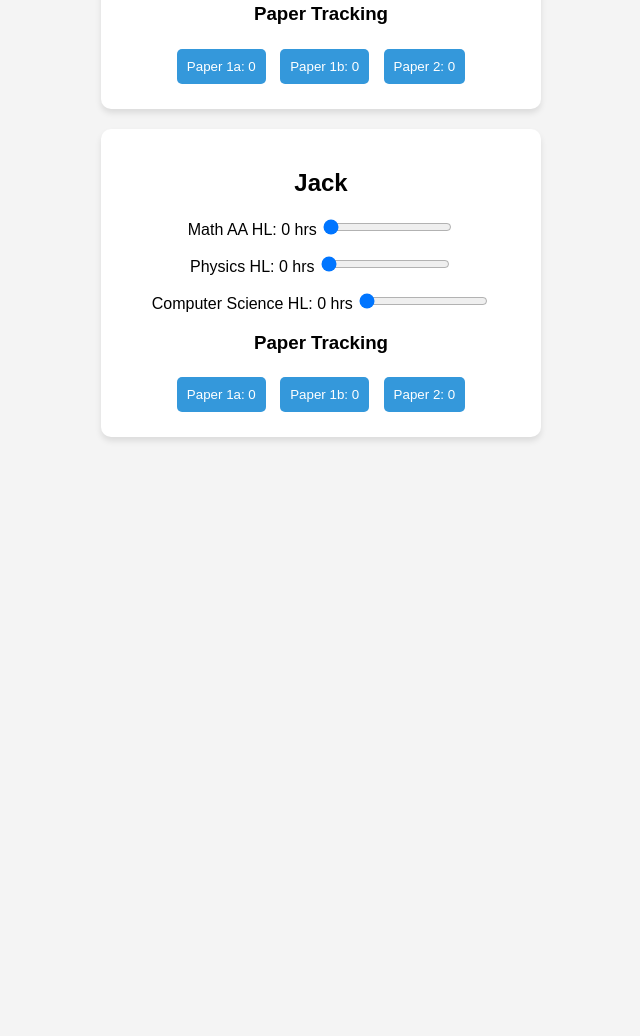
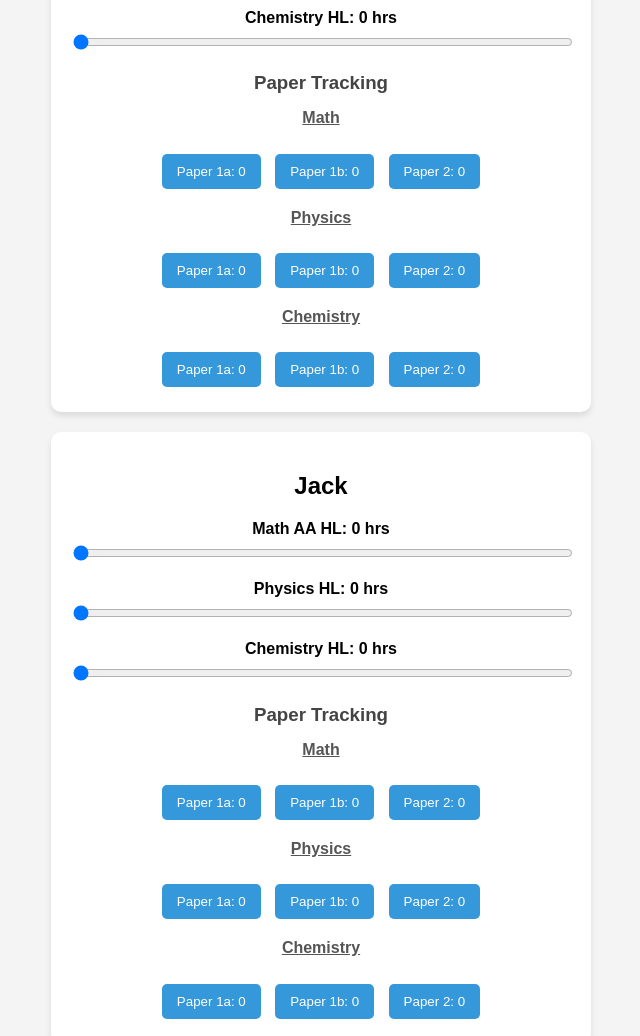
Before and after one commit to lolipop-ed234sav/lolipop-ed234sav.github.io, a plain HTML site: page index.html in a window 1280 px wide. Shown: the part 307-1343 px from the top of the page, without its empty margins (319-959 px from the left). Before the commit the page ends 800 px from the top, so only its background shows below. Drawn offline with Linux system fonts and the light colour scheme.

Commit message:
new updated new files

```diff
--- a/index.html
+++ b/index.html
@@ -27,9 +27,20 @@
         </div>
         <div class="papers">
             <h3>Paper Tracking</h3>
-            <button onclick="incrementPaper('paper1a1')">Paper 1a: <span id="paper1a1">0</span></button>
-            <button onclick="incrementPaper('paper1b1')">Paper 1b: <span id="paper1b1">0</span></button>
-            <button onclick="incrementPaper('paper21')">Paper 2: <span id="paper21">0</span></button>
+            <h4>Math</h4>
+            <button onclick="incrementPaper('paper1a_math1')">Paper 1a: <span id="paper1a_math1">0</span></button>
+            <button onclick="incrementPaper('paper1b_math1')">Paper 1b: <span id="paper1b_math1">0</span></button>
+            <button onclick="incrementPaper('paper2_math1')">Paper 2: <span id="paper2_math1">0</span></button>
+
+            <h4>Physics</h4>
+            <button onclick="incrementPaper('paper1a_physics1')">Paper 1a: <span id="paper1a_physics1">0</span></button>
+            <button onclick="incrementPaper('paper1b_physics1')">Paper 1b: <span id="paper1b_physics1">0</span></button>
+            <button onclick="incrementPaper('paper2_physics1')">Paper 2: <span id="paper2_physics1">0</span></button>
+
+            <h4>Chemistry</h4>
+            <button onclick="incrementPaper('paper1a_chemistry1')">Paper 1a: <span id="paper1a_chemistry1">0</span></button>
+            <button onclick="incrementPaper('paper1b_chemistry1')">Paper 1b: <span id="paper1b_chemistry1">0</span></button>
+            <button onclick="incrementPaper('paper2_chemistry1')">Paper 2: <span id="paper2_chemistry1">0</span></button>
         </div>
     </div>
 
@@ -45,15 +56,26 @@
                 <input type="range" min="0" max="60" step="0.5" value="0" oninput="updateHours('physics2', this.value)">
             </div>
             <div class="subject">
-                <label>Computer Science HL: <span id="chemistry2">0</span> hrs</label>
+                <label>Chemistry HL: <span id="chemistry2">0</span> hrs</label>
                 <input type="range" min="0" max="60" step="0.5" value="0" oninput="updateHours('chemistry2', this.value)">
             </div>
         </div>
         <div class="papers">
             <h3>Paper Tracking</h3>
-            <button onclick="incrementPaper('paper1a2')">Paper 1a: <span id="paper1a2">0</span></button>
-            <button onclick="incrementPaper('paper1b2')">Paper 1b: <span id="paper1b2">0</span></button>
-            <button onclick="incrementPaper('paper22')">Paper 2: <span id="paper22">0</span></button>
+            <h4>Math</h4>
+            <button onclick="incrementPaper('paper1a_math2')">Paper 1a: <span id="paper1a_math2">0</span></button>
+            <button onclick="incrementPaper('paper1b_math2')">Paper 1b: <span id="paper1b_math2">0</span></button>
+            <button onclick="incrementPaper('paper2_math2')">Paper 2: <span id="paper2_math2">0</span></button>
+
+            <h4>Physics</h4>
+            <button onclick="incrementPaper('paper1a_physics2')">Paper 1a: <span id="paper1a_physics2">0</span></button>
+            <button onclick="incrementPaper('paper1b_physics2')">Paper 1b: <span id="paper1b_physics2">0</span></button>
+            <button onclick="incrementPaper('paper2_physics2')">Paper 2: <span id="paper2_physics2">0</span></button>
+
+            <h4>Chemistry</h4>
+            <button onclick="incrementPaper('paper1a_chemistry2')">Paper 1a: <span id="paper1a_chemistry2">0</span></button>
+            <button onclick="incrementPaper('paper1b_chemistry2')">Paper 1b: <span id="paper1b_chemistry2">0</span></button>
+            <button onclick="incrementPaper('paper2_chemistry2')">Paper 2: <span id="paper2_chemistry2">0</span></button>
         </div>
     </div>
 
--- a/script.js
+++ b/script.js
@@ -20,13 +20,27 @@ function incrementPaper(id) {
               // Load saved values from localStorage
               function loadProgress() {
                   let elements = [
+                      // William's progress
                       "math1", "physics1", "chemistry1",
+                      "paper1a_math1", "paper1b_math1", "paper2_math1",
+                      "paper1a_physics1", "paper1b_physics1", "paper2_physics1",
+                      "paper1a_chemistry1", "paper1b_chemistry1", "paper2_chemistry1",
+
+                      // Jack's progress
                       "math2", "physics2", "chemistry2",
-        "paper1a1", "paper1b1", "paper2a1", // Fixed "paper21" to "paper2a1"
-        "paper1a2", "paper1b2", "paper2a2" // Fixed "paper22" to "paper2a2"
+                      "paper1a_math2", "paper1b_math2", "paper2_math2",
+                      "paper1a_physics2", "paper1b_physics2", "paper2_physics2",
+                      "paper1a_chemistry2", "paper1b_chemistry2", "paper2_chemistry2"
                   ];
 
                   elements.forEach(id => {
                       let savedValue = localStorage.getItem(id);
                       if (savedValue !== null) {
-            document.getElementById(id).
+                          document.getElementById(id).textContent = savedValue;
+                          let inputElement = document.querySelector(`input[oninput*="${id}"]`);
+                          if (inputElement) {
+                              inputElement.value = savedValue;
+                          }
+                      }
+                  });
+              }
--- a/style.css
+++ b/style.css
@@ -13,7 +13,7 @@ h1 {
   background: white;
   padding: 20px;
   margin: 20px auto;
-  max-width: 400px;
+  max-width: 500px;
   border-radius: 10px;
   box-shadow: 0 4px 6px rgba(0, 0, 0, 0.1);
 }
@@ -22,16 +22,50 @@ h1 {
   margin-bottom: 15px;
 }
 
+.subject label {
+  display: block;
+  font-weight: bold;
+  margin-bottom: 5px;
+}
+
+input[type="range"] {
+  width: 100%;
+}
+
+/* Paper Tracking Section */
+.papers {
+  margin-top: 15px;
+}
+
+.papers h3 {
+  margin-bottom: 10px;
+  color: #444;
+}
+
+.papers h4 {
+  margin-top: 15px;
+  color: #555;
+  text-decoration: underline;
+}
+
 .papers button {
   margin: 5px;
-  padding: 10px;
+  padding: 10px 15px;
   border: none;
   background: #3498db;
   color: white;
   cursor: pointer;
   border-radius: 5px;
+  transition: background 0.3s ease;
 }
 
 .papers button:hover {
   background: #2980b9;
 }
+
+/* Responsive Design */
+@media (max-width: 600px) {
+  .user-section {
+    max-width: 90%;
+  }
+}
```
Lines whose indentation alone changed are shown as unchanged.
